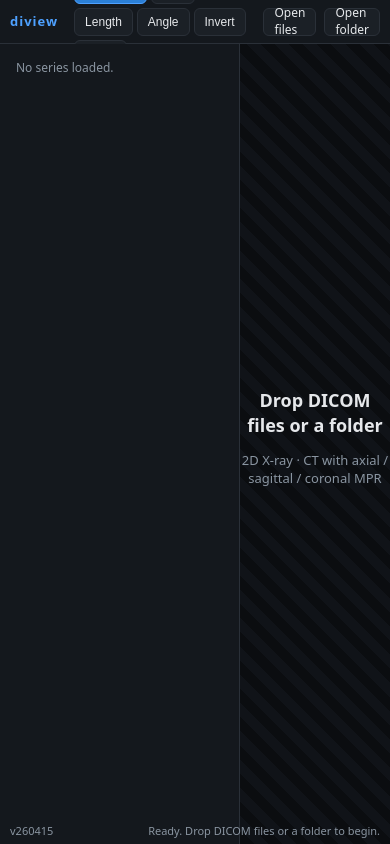
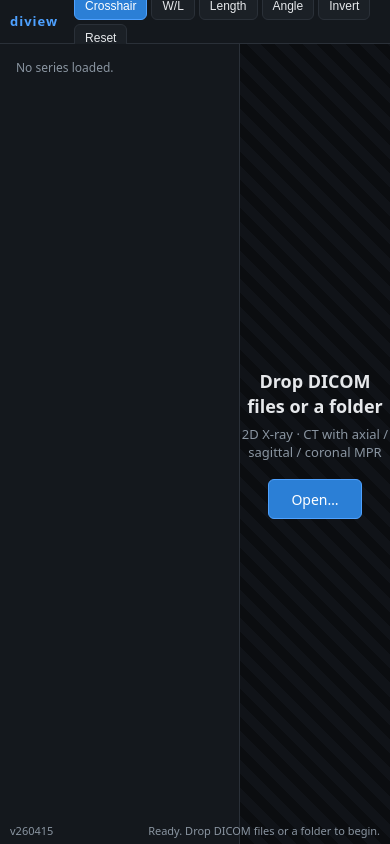
Before and after one commit to osbits/diview, a website built with Vite: page index.html in a window 390 px wide. Built offline with nearby package versions, Linux system fonts and the light colour scheme; what @cornerstonejs/core, @cornerstonejs/dicom-image-loader, @cornerstonejs/tools would draw is missing.

Commit message:
Replace separate file and folder inputs with a unified "Open" button and improve drag-and-drop UI handling.

```diff
--- a/index.html
+++ b/index.html
@@ -11,14 +11,8 @@
       <div class="brand">diview</div>
       <div id="toolbar"></div>
       <div class="spacer"></div>
-      <label class="btn">
-        Open files
-        <input id="file-input" type="file" multiple accept=".dcm,application/dicom,*/*" hidden />
-      </label>
-      <label class="btn">
-        Open folder
-        <input id="folder-input" type="file" webkitdirectory multiple hidden />
-      </label>
+      <label for="file-input" class="btn open-top" title="Pick a folder of DICOM slices, or drag files / a folder onto the window">Open</label>
+      <input id="file-input" type="file" multiple webkitdirectory hidden />
     </header>
     <main>
       <aside id="sidebar"><div id="series-list"></div></aside>
@@ -27,6 +21,7 @@
           <div class="dz-inner">
             <h1>Drop DICOM files or a folder</h1>
             <p>2D X-ray &middot; CT with axial / sagittal / coronal MPR</p>
+            <label for="file-input" class="btn dz-open" title="Pick a folder of DICOM slices">Open…</label>
           </div>
         </div>
         <div id="layout-2d" class="layout hidden">
--- a/src/styles.css
+++ b/src/styles.css
@@ -85,8 +85,19 @@ main {
 }
 #dropzone.hidden { display: none; }
 #dropzone.dragover { background: #16202c; }
-.dz-inner { text-align: center; color: var(--muted); }
+.dz-inner { text-align: center; color: var(--muted); pointer-events: auto; }
 .dz-inner h1 { color: var(--text); margin: 0 0 6px; font-size: 18px; font-weight: 600; }
+.dz-inner p { margin: 0 0 18px; }
+.dz-open {
+  display: inline-flex; align-items: center; justify-content: center;
+  height: 40px; padding: 0 22px; font-size: 14px;
+  background: var(--accent-2); color: #fff; border-color: var(--accent);
+}
+.dz-open:hover { background: var(--accent); }
+
+/* Only show the small top-bar Open button once something is loaded. */
+#topbar .open-top { display: none; }
+body.has-data #topbar .open-top { display: inline-flex; }
 
 #status {
   position: fixed; bottom: 6px; right: 10px;
--- a/src/ui.ts
+++ b/src/ui.ts
@@ -79,11 +79,10 @@ export function initUi(engine: RenderingEngine, ids: Ids, onFiles: (files: File[
     }
   }, { title: 'Reset view & W/L' }));
 
-  // File + folder inputs.
+  // Single "Open" button opens the native file picker. Folders are loaded
+  // by dragging them onto the window (handled by the drop listener below).
   const fileInput = document.getElementById('file-input') as HTMLInputElement;
-  const folderInput = document.getElementById('folder-input') as HTMLInputElement;
   fileInput.addEventListener('change', () => onFiles(Array.from(fileInput.files || [])));
-  folderInput.addEventListener('change', () => onFiles(Array.from(folderInput.files || [])));
 
   // Drag & drop on the stage / dropzone.
   const stage = document.getElementById('stage')!;
@@ -112,6 +111,7 @@ export function renderSeriesList(
 ) {
   const list = document.getElementById('series-list')!;
   list.innerHTML = '';
+  document.body.classList.toggle('has-data', series.length > 0);
   if (!series.length) {
     const hint = document.createElement('div');
     hint.style.cssText = 'color:var(--muted);padding:10px;font-size:12px;';
```
